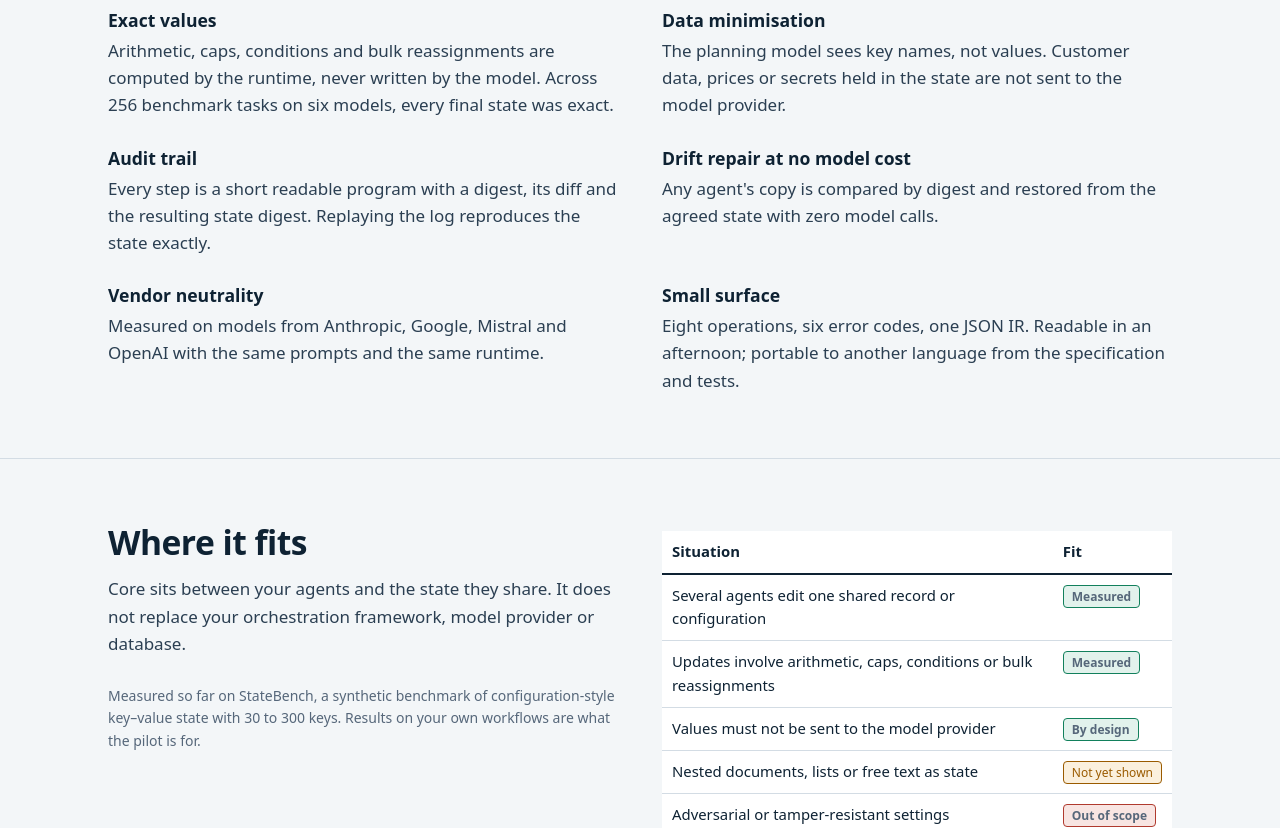
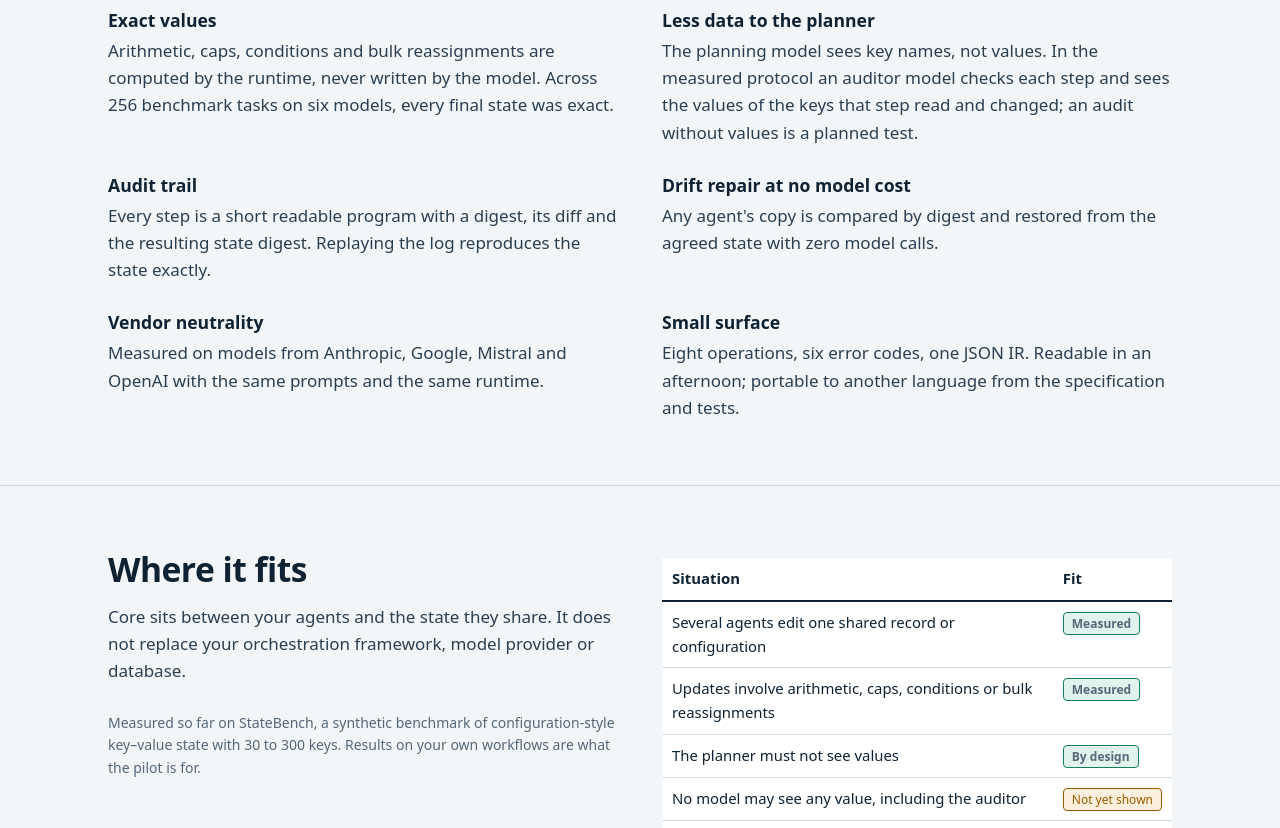
Before and after one commit to r-a-elu-architecture/RSOS-Language, a plain HTML site: page docs/adopt.html in a window 1280 px wide. Shown: the part 650-1478 px from the top of the page. Drawn offline with Linux system fonts and the light colour scheme; a web font is replaced by a local one.

Commit message:
Correct the data claim: the planner never sees values; the measured auditor sees the values a step touches. A9 planned.
Co-Authored-By: Claude Opus 5.5 <noreply@anthropic.com>
Claude-Session: https://claude.ai/code/session_01VqKZp6vpX55v5BNWYmHCEZ

```diff
--- a/docs/adopt.html
+++ b/docs/adopt.html
@@ -55,8 +55,9 @@ runtime, and lets you check and repair any copy without a model call.</p>
 <div class="props">
 <div><h3>Exact values</h3><p>Arithmetic, caps, conditions and bulk reassignments are computed by the runtime, never
 written by the model. Across 256 benchmark tasks on six models, every final state was exact.</p></div>
-<div><h3>Data minimisation</h3><p>The planning model sees key names, not values. Customer data, prices or secrets
-held in the state are not sent to the model provider.</p></div>
+<div><h3>Less data to the planner</h3><p>The planning model sees key names, not values. In the measured protocol an auditor
+model checks each step and sees the values of the keys that step read and changed; an audit without values is a
+planned test.</p></div>
 <div><h3>Audit trail</h3><p>Every step is a short readable program with a digest, its diff and the resulting state
 digest. Replaying the log reproduces the state exactly.</p></div>
 <div><h3>Drift repair at no model cost</h3><p>Any agent's copy is compared by digest and restored from the agreed
@@ -81,7 +82,8 @@ with 30 to 300 keys. Results on your own workflows are what the pilot is for.</p
 <tbody>
 <tr><td>Several agents edit one shared record or configuration</td><td><span class="tag pass">Measured</span></td></tr>
 <tr><td>Updates involve arithmetic, caps, conditions or bulk reassignments</td><td><span class="tag pass">Measured</span></td></tr>
-<tr><td>Values must not be sent to the model provider</td><td><span class="tag pass">By design</span></td></tr>
+<tr><td>The planner must not see values</td><td><span class="tag pass">By design</span></td></tr>
+<tr><td>No model may see any value, including the auditor</td><td><span class="tag pred">Not yet shown</span></td></tr>
 <tr><td>Nested documents, lists or free text as state</td><td><span class="tag pred">Not yet shown</span></td></tr>
 <tr><td>Adversarial or tamper-resistant settings</td><td><span class="tag fail">Out of scope</span></td></tr>
 </tbody></table></div>
```
Also changed, not shown: docs/core.html (+2 -1 lines), docs/index.html (+1 -1 lines), tools/site/adopt.html (+5 -3 lines), tools/site/core.html (+2 -1 lines), tools/site/index.html (+1 -1 lines), 2 other files.
